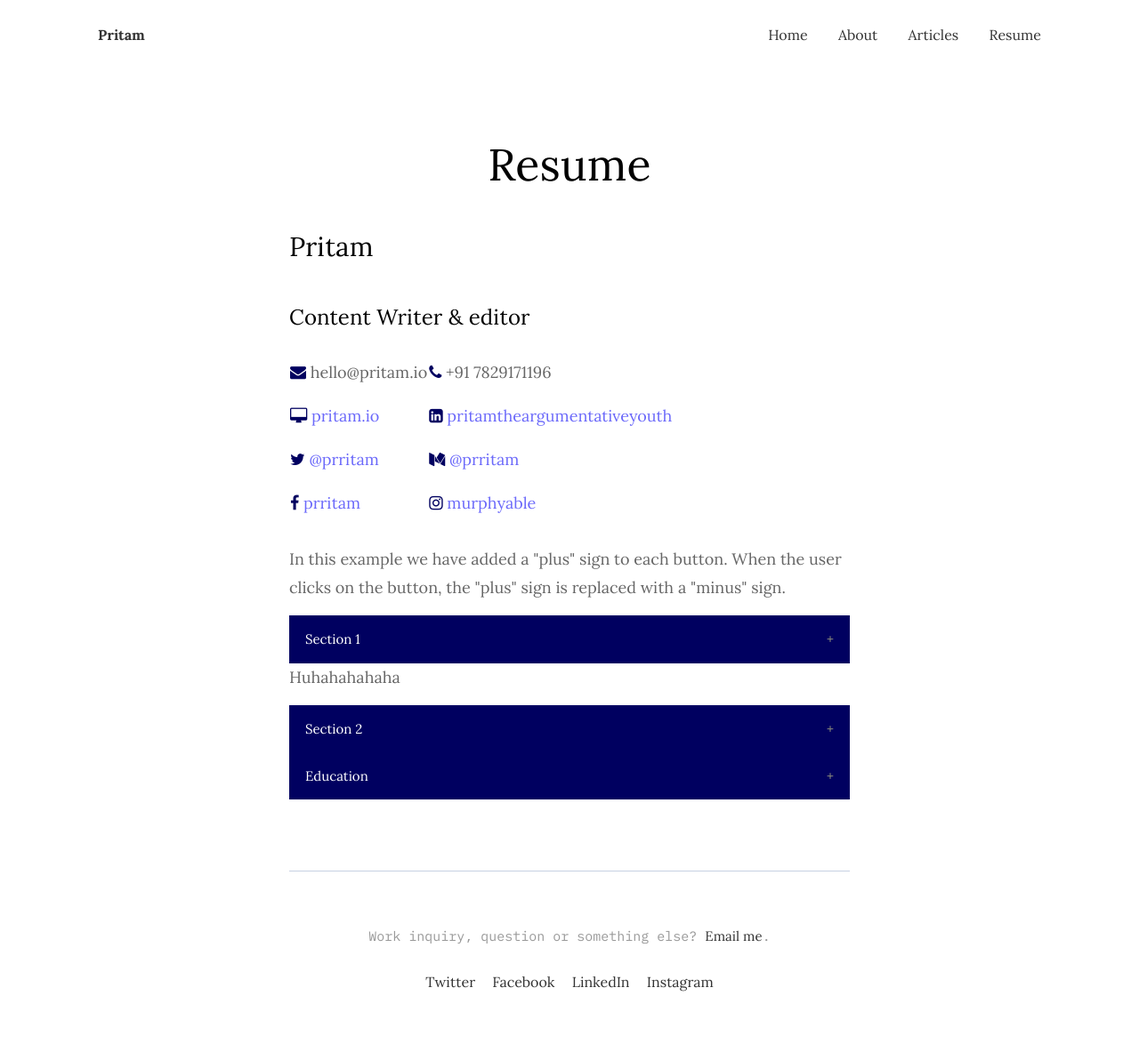
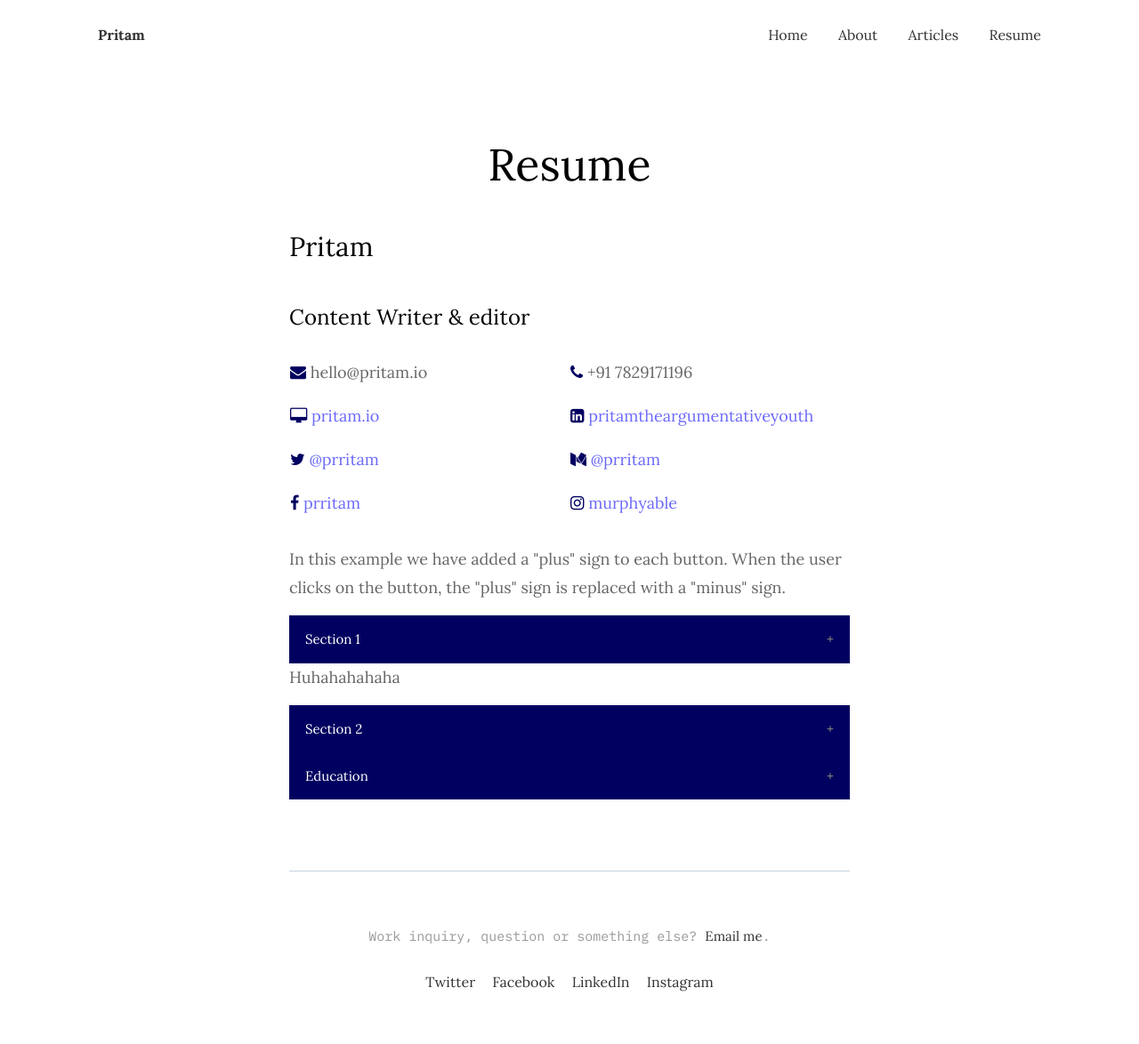
Before and after one commit to argumentativeyouth/pritams-portfolio, a Jekyll site: the page built from _pages/resume.md, in a window 1280 px wide. Shown: the whole page at 89% size. Built offline with Jekyll 4.4.1, drawn with Linux system fonts in a browser that asks for light colours.

Commit message:
Update resume.md

```diff
--- a/_pages/resume.md
+++ b/_pages/resume.md
@@ -51,23 +51,23 @@
 
 <h2>Pritam</h2>
 <h3>Content Writer & editor</h3>
-<table>
+<table style="width:100%">
   <tr>
-    <td> <p><i class="fa fa-envelope" style="color:#000060;"></i> hello@pritam.io</p></td>
-    <td> <p><i class="fa fa-phone" style="color:#000060;"></i> +91 7829171196</p></td>
+    <td width="50%"> <p><i class="fa fa-envelope" style="color:#000060;"></i> hello@pritam.io</p></td>
+    <td width="50%"> <p><i class="fa fa-phone" style="color:#000060;"></i> +91 7829171196</p></td>
   </tr>
   <tr>
-    <td> <p><i class="fa fa-desktop" style="color:#000060;"></i> <a href="https://pritam.io" target="_blank">pritam.io</a>
+    <td width="50%"> <p><i class="fa fa-desktop" style="color:#000060;"></i> <a href="https://pritam.io" target="_blank">pritam.io</a>
 </p></td>
-    <td> <p><i class="fa fa-linkedin-square" style="color:#000060;"></i> <a href="https://www.linkedin.com/in/pritamtheargumentativeyouth/" target="_blank">pritamtheargumentativeyouth</a></p></td>
+    <td width="50%"> <p><i class="fa fa-linkedin-square" style="color:#000060;"></i> <a href="https://www.linkedin.com/in/pritamtheargumentativeyouth/" target="_blank">pritamtheargumentativeyouth</a></p></td>
   </tr>
   <tr>
-    <td> <p><i class="fa fa-twitter" style="color:#000060;"></i> <a href="https://twitter.com/prritam" target="_blank">@prritam</a></p></td>
-    <td> <p><i class="fa fa-medium" style="color:#000060;"></i> <a href="https://medium.com/@prritam" target="_blank">@prritam</a></p></td>
+    <td width="50%"> <p><i class="fa fa-twitter" style="color:#000060;"></i> <a href="https://twitter.com/prritam" target="_blank">@prritam</a></p></td>
+    <td width="50%"> <p><i class="fa fa-medium" style="color:#000060;"></i> <a href="https://medium.com/@prritam" target="_blank">@prritam</a></p></td>
   </tr>
   <tr>
-    <td> <p><i class="fa fa-facebook" style="color:#000060;"></i> <a href="https://www.facebook.com/prritam" target="_blank">prritam</a></p></td>
-    <td> <p><i class="fa fa-instagram" style="color:#000060;"></i> <a href="https://www.instagram.com/murphyable/" target="_blank">murphyable</a></p></td>
+    <td width="50%"> <p><i class="fa fa-facebook" style="color:#000060;"></i> <a href="https://www.facebook.com/prritam" target="_blank">prritam</a></p></td>
+    <td width="50%"> <p><i class="fa fa-instagram" style="color:#000060;"></i> <a href="https://www.instagram.com/murphyable/" target="_blank">murphyable</a></p></td>
   </tr>
 </table>
 
```
